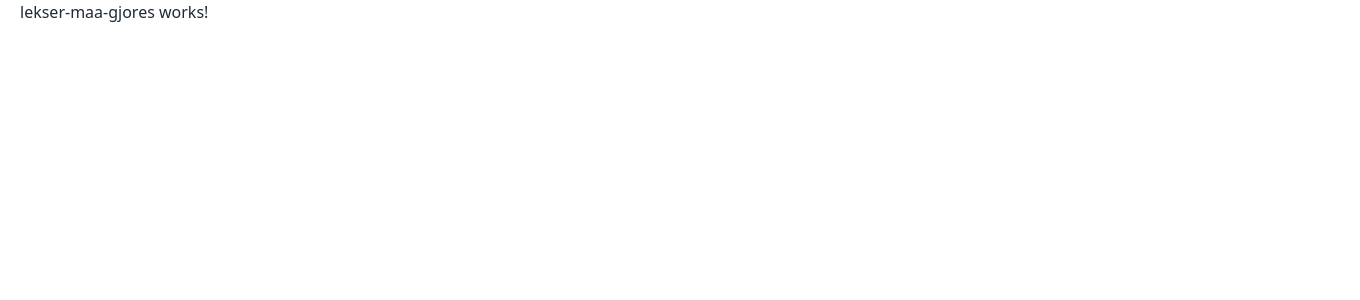
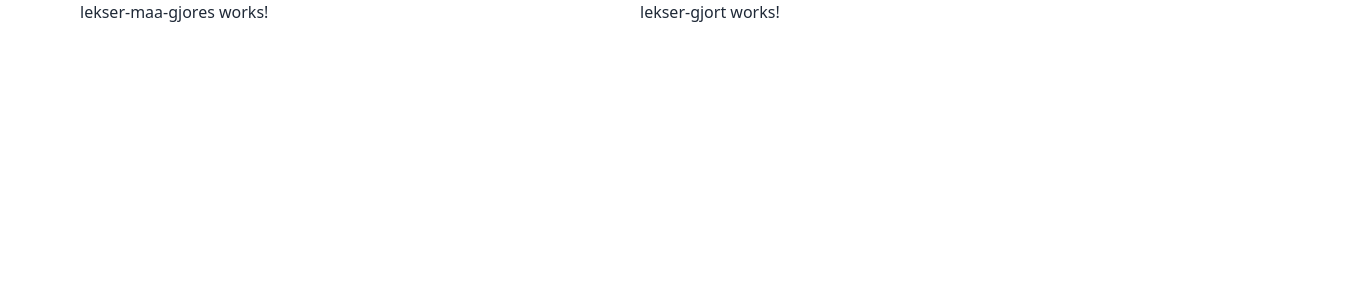
Before and after one commit to Olahben/Leksehjelp, an Angular app: page / in a window 1280 px wide. Shown: the top 300 px of the page, 1360 px wide, since content can reach past the window. Built offline with nearby package versions, Linux system fonts and the light colour scheme.

Commit message:
Add the two main components

```diff
--- a/src/app/app.component.html
+++ b/src/app/app.component.html
@@ -1,3 +1,4 @@
-<div class="mx-5 flex w-full h-full">
-  <app-lekser-maa-gjores></app-lekser-maa-gjores>
+<div class="mx-20 flex w-full h-full justify-start gap-6">
+  <app-lekser-maa-gjores class="" style="width: calc(50% - 104px);"></app-lekser-maa-gjores>
+  <app-lekser-gjort style="width: calc(50% - 104px);"></app-lekser-gjort>
 </div>
```
